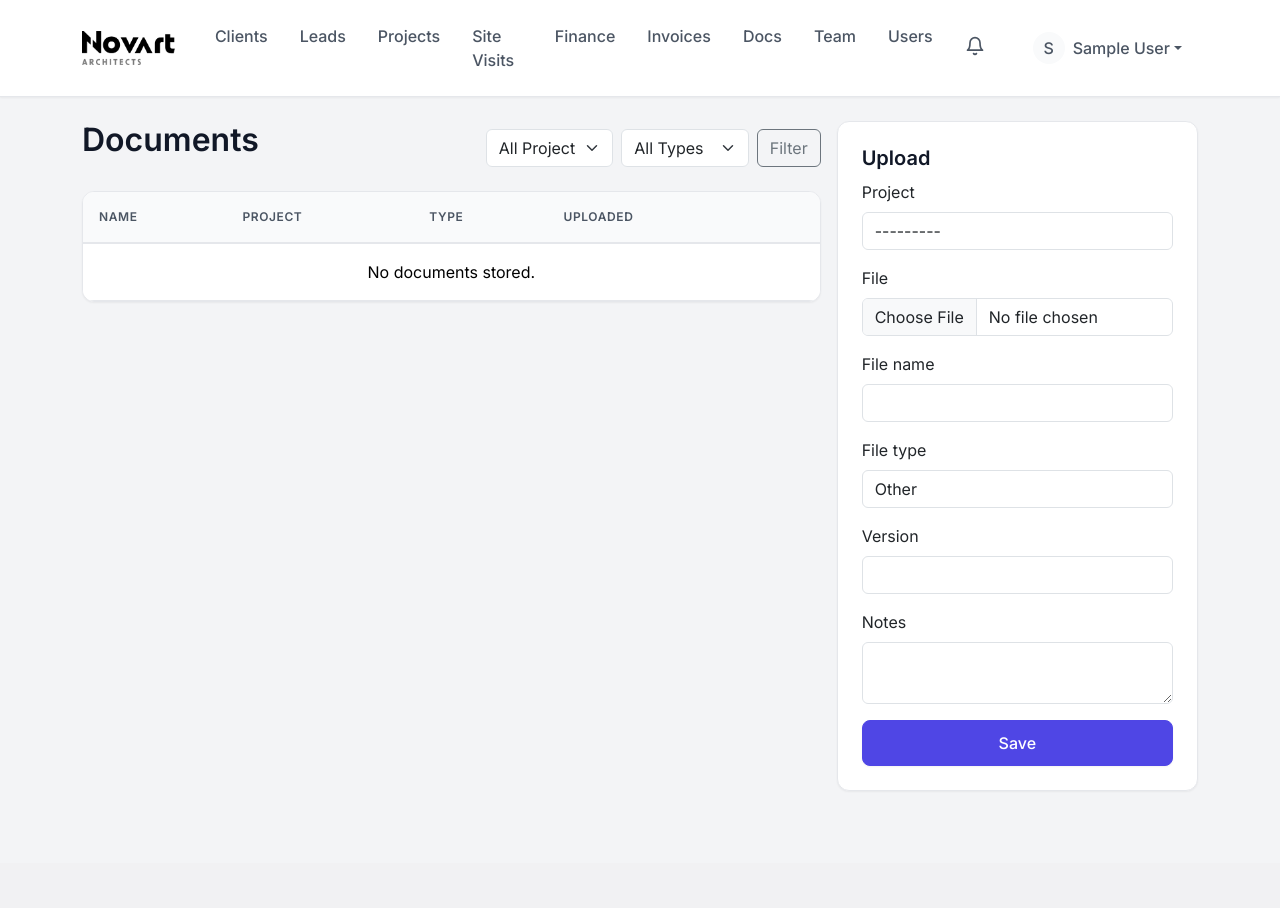
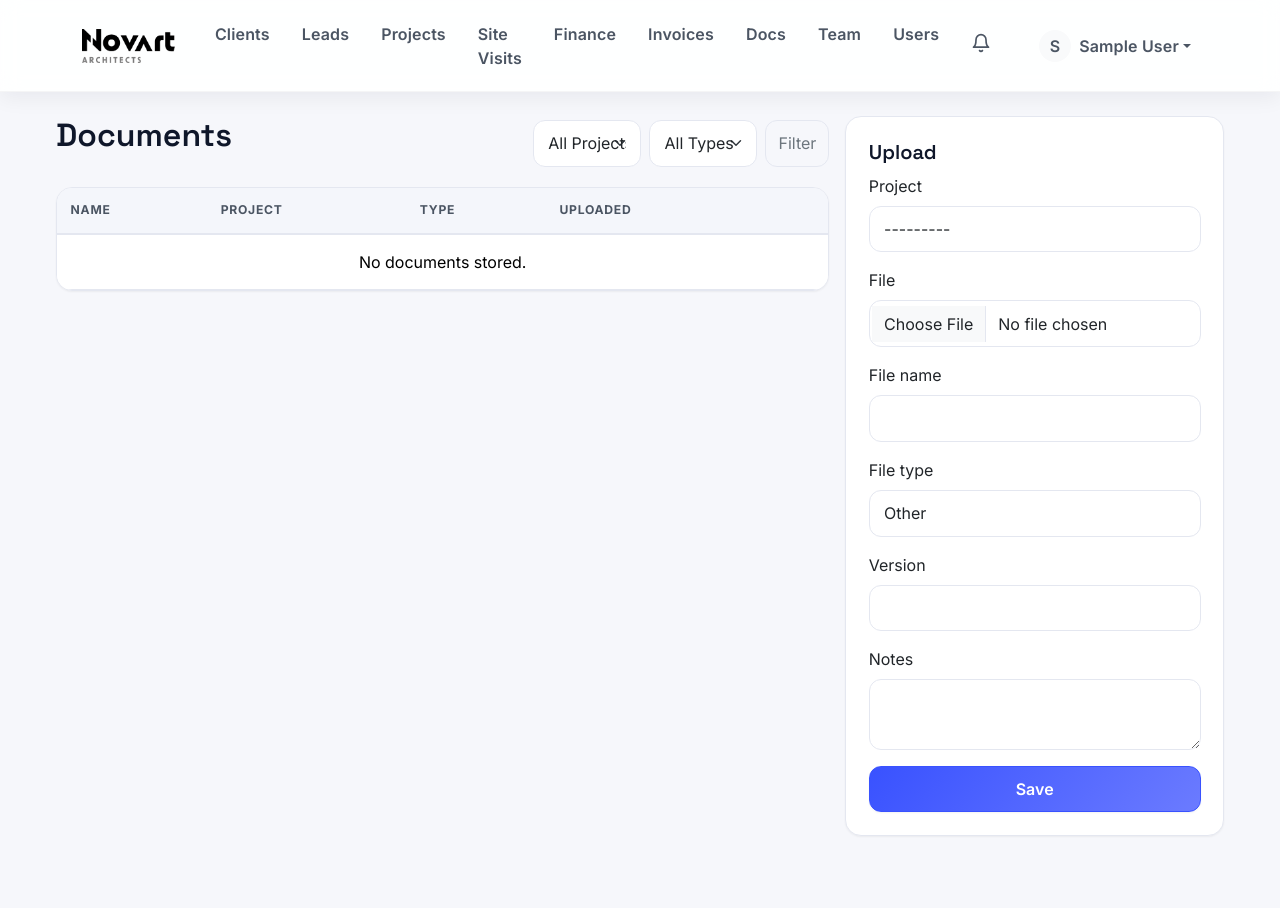
Before and after one commit to itzpraveen/novart, a Django app: page /documents/ in a window 1280 px wide. Before the commit the page ends 790 px from the top, so only its background shows below. Run offline with Django 5.2, Linux system fonts and the light colour scheme; the visitor is signed in with stand-in values (Sample User, id 1); data that the repository does not hold is empty.

Commit message:
Apply light, modern styling across shell

```diff
--- a/static/css/style.css
+++ b/static/css/style.css
@@ -1,21 +1,22 @@
 :root {
-    --primary-color: #4f46e5;
-    --primary-hover: #4338ca;
-    --secondary-color: #64748b;
-    --success-color: #10b981;
+    --primary-color: #3952ff;
+    --primary-hover: #2d44e0;
+    --secondary-color: #5b647a;
+    --success-color: #0ea77c;
     --warning-color: #f59e0b;
     --danger-color: #ef4444;
-    --background-color: #f3f4f6;
+    --background-color: #f6f7fb;
     --surface-color: #ffffff;
-    --text-primary: #111827;
+    --text-primary: #0f172a;
     --text-secondary: #4b5563;
-    --border-color: #e5e7eb;
+    --border-color: #e4e7f0;
     --shadow-sm: 0 1px 2px 0 rgba(0, 0, 0, 0.05);
     --shadow-md: 0 4px 6px -1px rgba(0, 0, 0, 0.1), 0 2px 4px -1px rgba(0, 0, 0, 0.06);
     --shadow-lg: 0 10px 15px -3px rgba(0, 0, 0, 0.1), 0 4px 6px -2px rgba(0, 0, 0, 0.05);
     --radius-md: 0.5rem;
     --radius-lg: 0.75rem;
     --font-sans: 'Inter', system-ui, -apple-system, sans-serif;
+    --font-heading: 'Space Grotesk', 'Inter', system-ui, sans-serif;
     --transition: all 0.2s ease-in-out;
 }
 
@@ -28,6 +29,7 @@ body {
 }
 
 h1, h2, h3, h4, h5, h6 {
+    font-family: var(--font-heading);
     font-weight: 600;
     color: var(--text-primary);
     margin-bottom: 0.5em;
@@ -45,17 +47,18 @@ a:hover {
 
 /* Layout & Navigation */
 .navbar {
-    background-color: var(--surface-color) !important;
-    box-shadow: var(--shadow-sm);
-    padding: 1rem 0;
-    border-bottom: 1px solid var(--border-color);
+    background: rgba(255, 255, 255, 0.9) !important;
+    backdrop-filter: blur(10px);
+    box-shadow: 0 6px 20px rgba(15, 23, 42, 0.06);
+    padding: 0.85rem 0;
+    border-bottom: 1px solid rgba(15, 23, 42, 0.04);
 }
 
 .navbar-brand {
     font-weight: 700;
-    font-size: 1.5rem;
+    font-size: 1.4rem;
     color: var(--primary-color) !important;
-    letter-spacing: -0.025em;
+    letter-spacing: -0.01em;
 }
 
 .brand-logo {
@@ -67,23 +70,24 @@ a:hover {
 
 .nav-link {
     color: var(--text-secondary) !important;
-    font-weight: 500;
+    font-weight: 600;
     padding: 0.5rem 1rem !important;
     border-radius: var(--radius-md);
     transition: var(--transition);
+    letter-spacing: 0.01em;
 }
 
 .nav-link:hover, .nav-link.active {
     color: var(--primary-color) !important;
-    background-color: #eef2ff;
+    background-color: rgba(57, 82, 255, 0.1);
 }
 
 /* Cards */
 .card {
     background-color: var(--surface-color);
     border: 1px solid var(--border-color);
-    border-radius: var(--radius-lg);
-    box-shadow: var(--shadow-sm);
+    border-radius: 16px;
+    box-shadow: var(--shadow-md);
     transition: var(--transition);
     margin-bottom: 1.5rem;
     overflow: hidden;
@@ -97,13 +101,13 @@ a:hover {
 .card-header {
     background-color: transparent;
     border-bottom: 1px solid var(--border-color);
-    padding: 1.25rem;
+    padding: 1.15rem;
     font-weight: 600;
-    font-size: 1.1rem;
+    font-size: 1rem;
 }
 
 .card-body {
-    padding: 1.5rem;
+    padding: 1.4rem;
 }
 
 /* Dashboard Stats */
@@ -132,27 +136,27 @@ a:hover {
 /* Lists & Tables */
 .list-group-item {
     border-color: var(--border-color);
-    padding: 1rem 1.25rem;
+    padding: 0.9rem 1.25rem;
     transition: var(--transition);
 }
 
 .list-group-item:hover {
-    background-color: #f9fafb;
+    background-color: #f1f5fb;
 }
 
 .table thead th {
-    background-color: #f9fafb;
+    background-color: #f4f6fb;
     color: var(--text-secondary);
-    font-weight: 600;
+    font-weight: 700;
     text-transform: uppercase;
-    font-size: 0.75rem;
-    letter-spacing: 0.05em;
+    font-size: 0.76rem;
+    letter-spacing: 0.06em;
     border-bottom: 2px solid var(--border-color);
-    padding: 1rem;
+    padding: 0.85rem;
 }
 
 .table tbody td {
-    padding: 1rem;
+    padding: 0.95rem;
     vertical-align: middle;
     border-bottom: 1px solid var(--border-color);
 }
@@ -162,27 +166,49 @@ a:hover {
     padding: 0.35em 0.65em;
     font-weight: 600;
     border-radius: 9999px;
+    letter-spacing: 0.02em;
 }
 
 .btn-primary {
-    background-color: var(--primary-color);
+    background: linear-gradient(130deg, var(--primary-color), #6b7bff);
     border-color: var(--primary-color);
     padding: 0.625rem 1.25rem;
-    font-weight: 500;
-    border-radius: var(--radius-md);
+    font-weight: 600;
+    border-radius: 12px;
     box-shadow: var(--shadow-sm);
 }
 
 .btn-primary:hover {
-    background-color: var(--primary-hover);
+    background: linear-gradient(130deg, var(--primary-hover), #5569ff);
     border-color: var(--primary-hover);
-    box-shadow: var(--shadow-md);
+    box-shadow: 0 8px 24px rgba(57, 82, 255, 0.25);
+}
+
+.btn-outline-secondary {
+    border-radius: 12px;
+    border-color: var(--border-color);
+}
+
+.form-control, .form-select {
+    border-color: var(--border-color);
+    border-radius: 12px;
+    padding: 0.65rem 0.9rem;
+}
+
+.form-control:focus, .form-select:focus {
+    border-color: rgba(57, 82, 255, 0.6);
+    box-shadow: 0 0 0 0.2rem rgba(57, 82, 255, 0.15);
 }
 
 /* Utilities */
 .text-muted { color: var(--text-secondary) !important; }
 .bg-light { background-color: #f9fafb !important; }
 .shadow-sm { box-shadow: var(--shadow-sm) !important; }
+
+.page-shell {
+    max-width: 1200px;
+    padding: 0 1rem;
+}
 
 /* Animations */
 @keyframes fadeIn {
--- a/templates/base.html
+++ b/templates/base.html
@@ -9,7 +9,7 @@
     <!-- Google Fonts -->
     <link rel="preconnect" href="https://fonts.googleapis.com">
     <link rel="preconnect" href="https://fonts.gstatic.com" crossorigin>
-    <link href="https://fonts.googleapis.com/css2?family=Inter:wght@300;400;500;600;700&display=swap" rel="stylesheet">
+    <link href="https://fonts.googleapis.com/css2?family=Inter:wght@300;400;500;600;700&family=Space+Grotesk:wght@400;500;600;700&display=swap" rel="stylesheet">
 
     <!-- Bootstrap CSS -->
     <link rel="stylesheet" href="https://cdn.jsdelivr.net/npm/bootstrap@5.3.3/dist/css/bootstrap.min.css" />
@@ -94,7 +94,7 @@
             </div>
         </div>
     </nav>
-    <div class="container mb-5 animate-fade-in">
+    <main class="container page-shell mb-5 animate-fade-in">
         {% if messages %}
         <div class="my-3">
             {% for message in messages %}
@@ -106,7 +106,7 @@
         </div>
         {% endif %}
         {% block content %}{% endblock %}
-    </div>
+    </main>
     <script src="https://cdn.jsdelivr.net/npm/bootstrap@5.3.3/dist/js/bootstrap.bundle.min.js"></script>
 </body>
 
```
